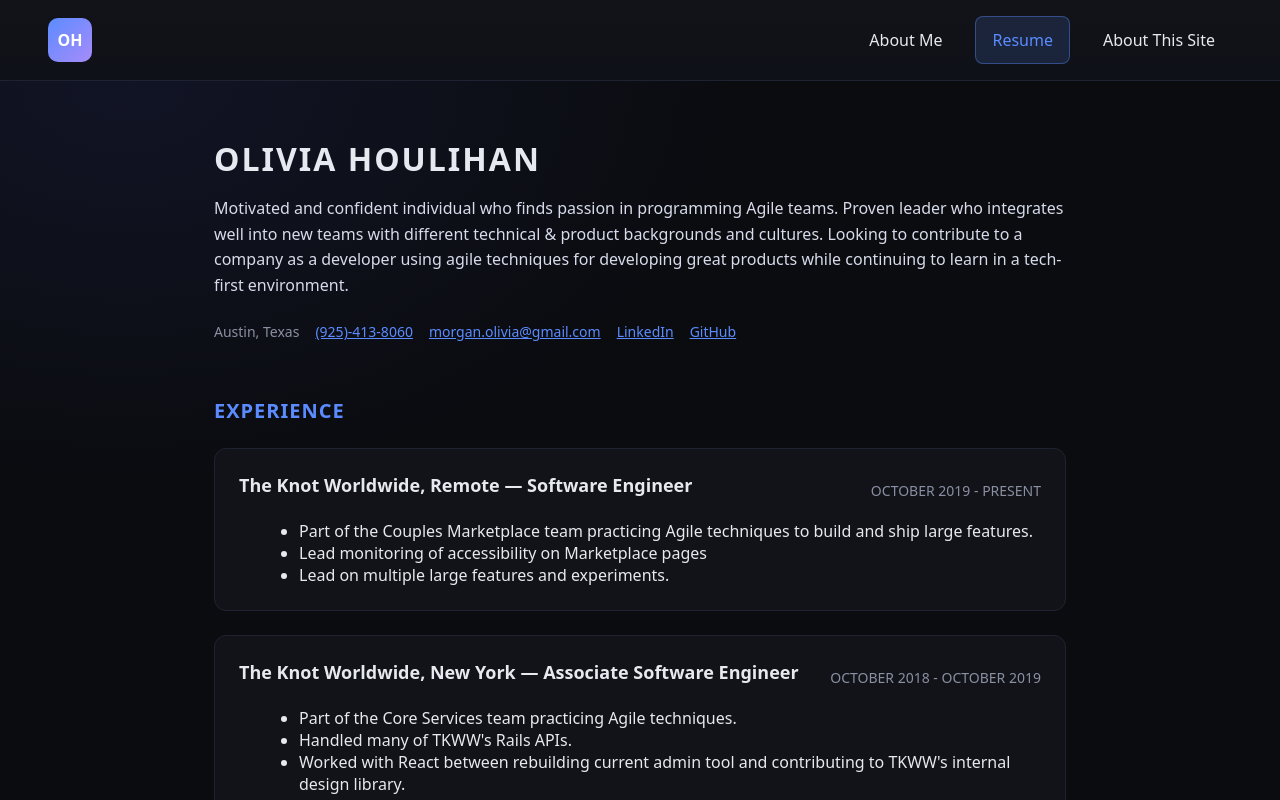
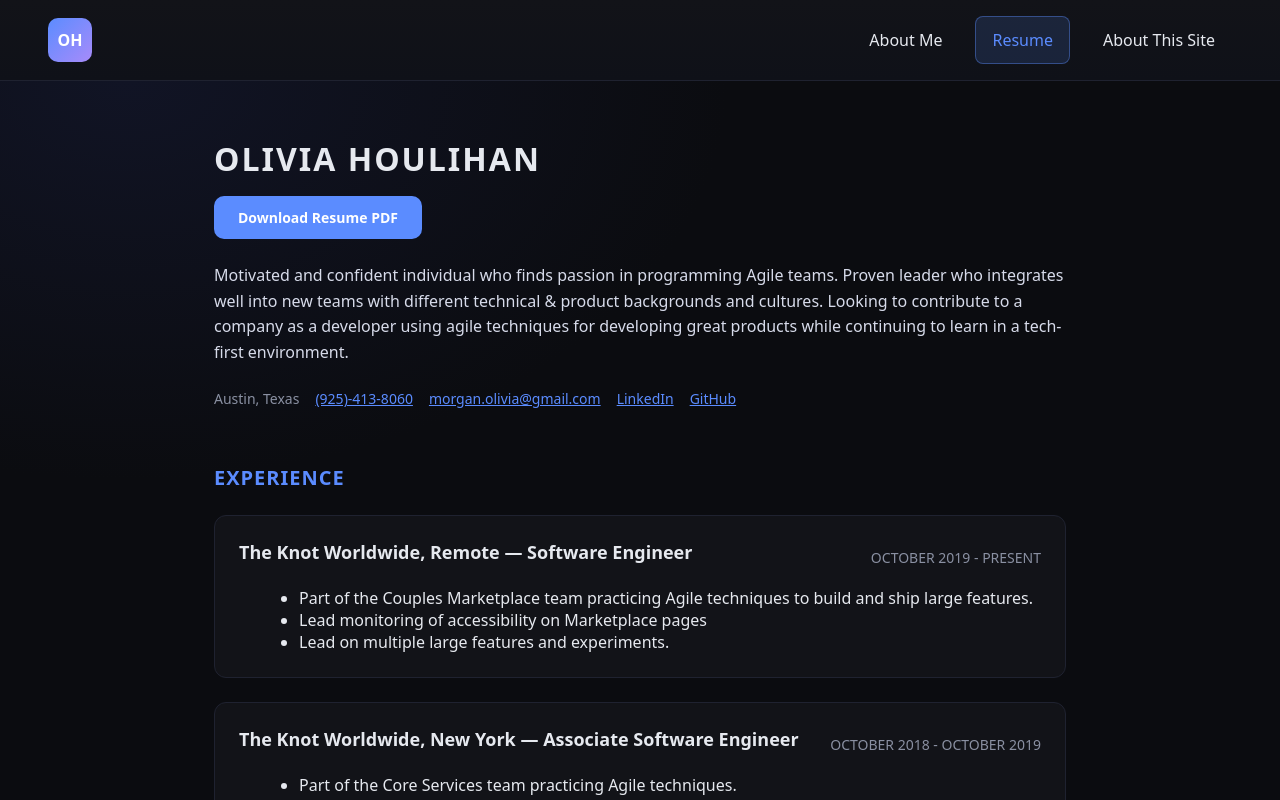
Before and after one commit to Livy1159/OliviaHoulihanWebsite, a Next.js app: page /resume in a window 1280 px wide. Shown: the top 800 px of the page. Built offline with nearby package versions, Linux system fonts and the light colour scheme.

Commit message:
Add resume download

```diff
--- a/app/resume/page.module.scss
+++ b/app/resume/page.module.scss
@@ -16,6 +16,26 @@
   letter-spacing: 2px;
   margin: 0 0 $spacing-md 0;
   text-transform: uppercase;
+}
+
+.downloadLink {
+  margin-bottom: $spacing-lg;
+}
+
+.downloadButton {
+  display: inline-block;
+  padding: $spacing-sm $spacing-lg;
+  background: $brand;
+  color: white;
+  text-decoration: none;
+  border-radius: $radius-md;
+  font-size: 14px;
+  font-weight: 600;
+  transition: background-color 0.2s ease;
+
+  &:hover {
+    background: $accent;
+  }
 }
 
 .summary {
--- a/app/resume/page.tsx
+++ b/app/resume/page.tsx
@@ -9,6 +9,11 @@ export default function ResumePage() {
     <main className={styles.resume}>
       <header className={styles.header}>
         <h1 className={styles.name}>OLIVIA HOULIHAN</h1>
+        <div className={styles.downloadLink}>
+          <a href="/resume.pdf" download className={styles.downloadButton}>
+            Download Resume PDF
+          </a>
+        </div>
         <p className={styles.summary}>
           Motivated and confident individual who finds passion in programming Agile teams. Proven leader who integrates well into new teams with different technical & product backgrounds and cultures. Looking to contribute to a company as a developer using agile techniques for developing great products while continuing to learn in a tech-first environment.
         </p>
```
Also changed, not shown: 1 other file (tests, documents, lock files or other folders).
